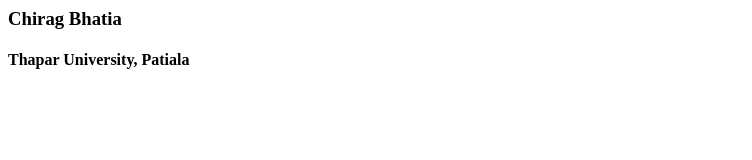
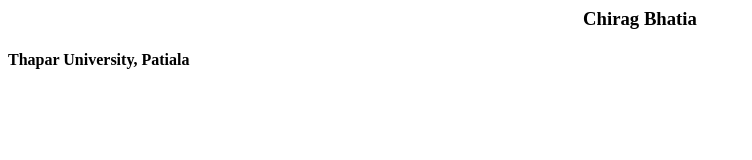
Before and after one commit to lightgoblin404/lucymorningstar666.github.io, a plain HTML site: page index.html in a window 1280 px wide. Shown: the whole page, without its empty margins (0-752 px from the left). Drawn offline with Linux system fonts and the light colour scheme.

Commit message:
Update index.html

```diff
--- a/index.html
+++ b/index.html
@@ -3,7 +3,7 @@
         <title>Chirag Bhatia</title>
     </head>
     <body>
-        <h3>Chirag Bhatia</h3>
+        <center><h3>Chirag Bhatia</h3></center>
         <h4>Thapar University, Patiala</h4>
     </body>
 </html>
```
